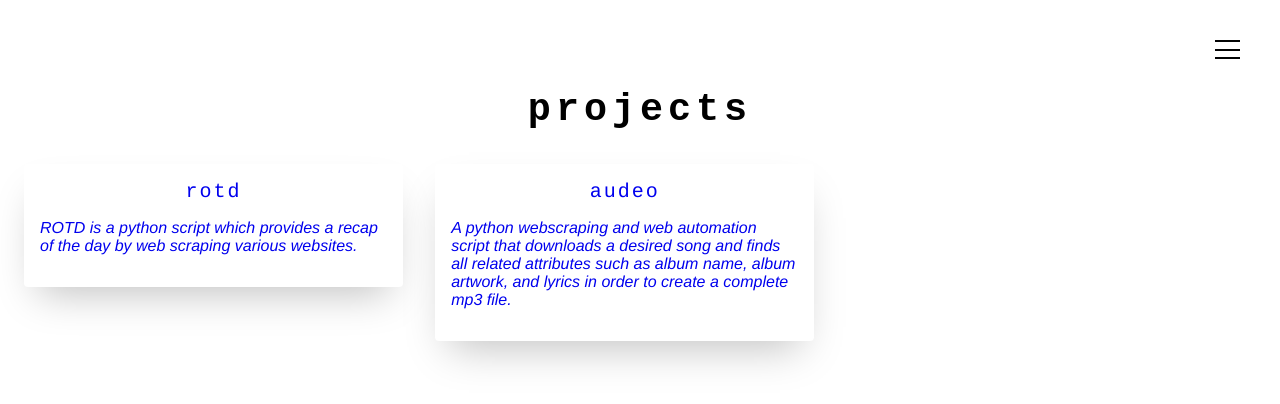
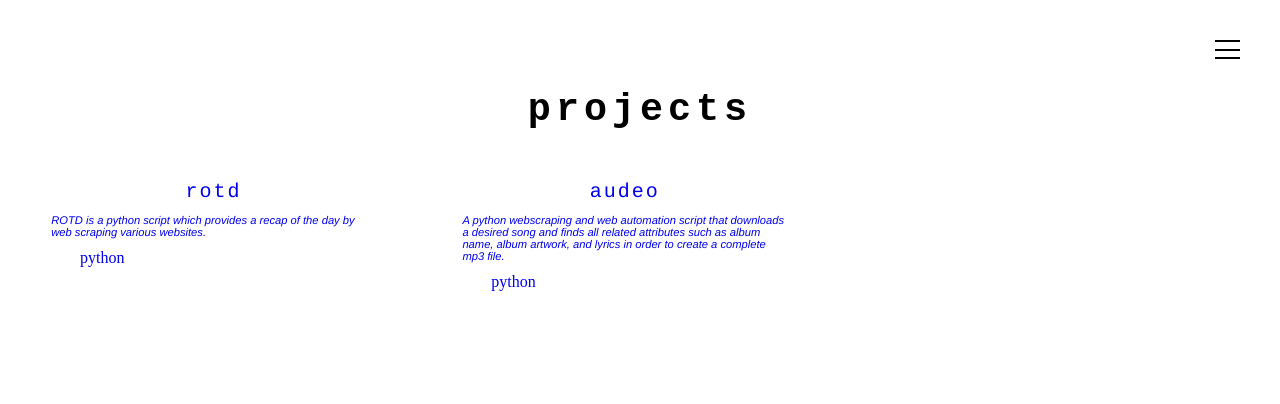
Before and after one commit to sehuno/sehuno.github.io, a Jekyll site: the page built from proj/index.html, in a window 1280 px wide. Shown: the top 404 px of the page. Built offline with Jekyll 4.4.1, drawn with Linux system fonts in a browser that asks for light colours; nearby versions of some CDN libraries; some web fonts are replaced.

```diff
--- a/_posts/2014-04-30-audeo.md
+++ b/_posts/2014-04-30-audeo.md
@@ -4,6 +4,7 @@
 date: 2014-04-30
 category: project
 description: "A python webscraping and web automation script that downloads a desired song and finds all related attributes such as album name, album artwork, and lyrics in order to create a complete mp3 file."
+languages: [python]
 ---
 
 <div class="audeo-container">
--- a/_posts/2014-04-30-rotd.md
+++ b/_posts/2014-04-30-rotd.md
@@ -4,6 +4,7 @@
 date: 2014-04-30
 category: project
 description: "ROTD is a python script which provides a recap of the day by web scraping various websites."
+languages: [python]
 ---
 
 <div class="audeo-container">
--- a/css/photo.css
+++ b/css/photo.css
@@ -3,13 +3,15 @@
 }
 
 .picture-container {
-	top: 90px;
+	bottom: 0px;
 	left:0;
   width:100%;
   position: absolute;
 }
 
 .picture-holder {
+	top: 90px;
+	bottom: 0px;
 	list-style-type:none;
 	-webkit-margin-after:0;
 	margin:0;
--- a/css/proj.css
+++ b/css/proj.css
@@ -28,7 +28,7 @@
   list-style: none;
   -webkit-padding-start: 0;
 }
-
+AAZazaZZZZzZZZZA
 .card__item {
 	padding:3vw;
 	width: 100%;
@@ -54,7 +54,8 @@
 .card {
   background-color: white;
   border-radius: 0.25rem;
-  box-shadow: 0 20px 40px -14px rgba(0,0,0,0.25);
+  /*box-shadow: 0 20px 40px -14px rgba(0,0,0,0.25);*/
+  border:  0 0 1px #929292;
   display: flex;
   flex-direction: column;
   overflow: hidden;
@@ -85,7 +86,7 @@
   filter: contrast(70%);
   //filter: saturate(180%);
   overflow: hidden;
-position: relative;
+  position: relative;
 	display: block;
   transition: filter 0.5s cubic-bezier(.43,.41,.22,.91);
 }
@@ -104,4 +105,16 @@
 .card__text {
   font-family: "Helvetica Neue";
   font-style: italic;
+  font-size: 0.7em;
+  margin: 1em;
 }
+
+.card__lang {
+  list-style-type: none;
+}
+
+/*.python {
+  background-color: black;
+  width: 10px;
+  height: 10px;
+}*/
--- a/proj/index.html
+++ b/proj/index.html
@@ -14,6 +14,11 @@
 			      <div class="card__content">
 			        <div class="card__title">{{ post.title }}</div>
 			        <p class="card__text">{{ post.description }}</p>
+              {% for language in post.languages %}
+                <ul class="card__lang">
+                  <li class="{{ language }}">{{ language }}</li>
+                </ul>
+              {% endfor %}
 			        <!-- <button class="btn btn--block card__btn">Button</button> -->
 			      </div>
 		    	</a>
@@ -22,13 +27,3 @@
 		{% endfor %}
 	</ul>
 </div>
-
-
-<!-- <h1>{{ page.title }}</h1>
-<ul class="posts">
-  {% for post in site.posts %}
-  	{% if post.categories contains 'project' %}
-    	<li><a href="{{ post.url }}" title="{{ post.title }}">{{ post.title }}</a></li>
-    {% endif %}
-  {% endfor %}
-</ul> -->
```
